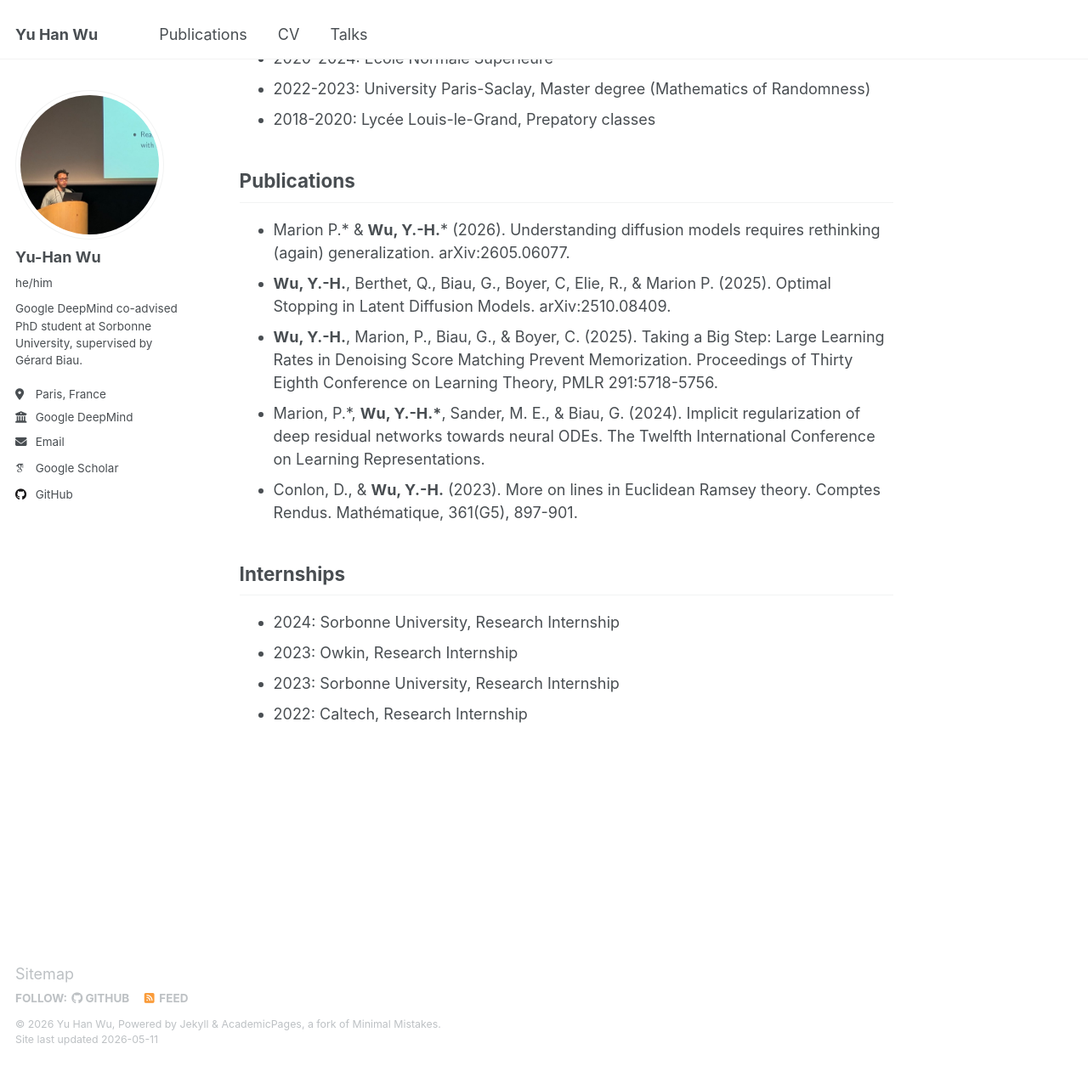
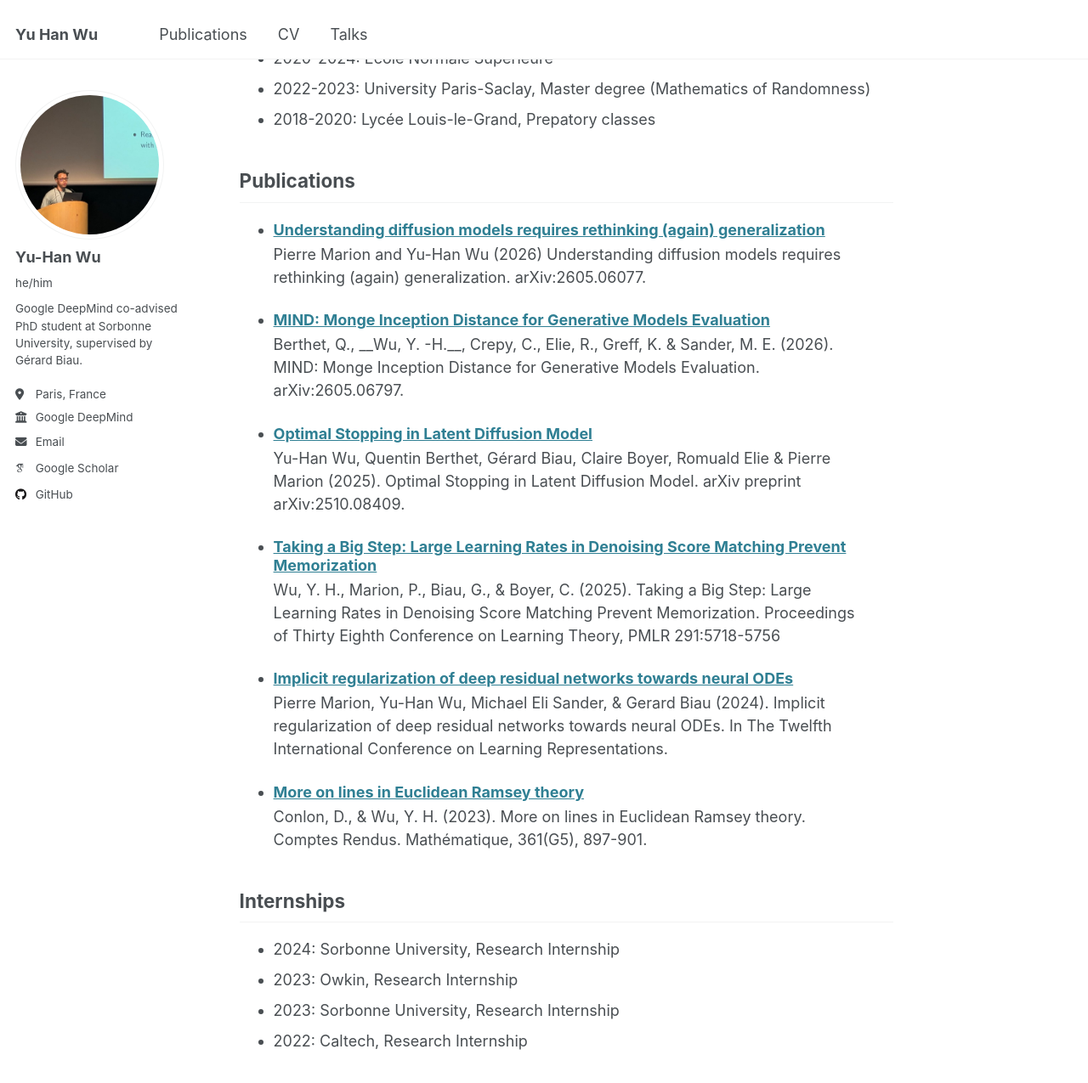
Before and after one commit to pojoowu/pojoowu.github.io, a Jekyll site: the page built from _pages/about.md, in a window 1280 px wide and 1400 px high, scrolled down 366 px. Shown: the top 1275 px of the window at 85% size. Built offline with Jekyll 4.4.1, drawn with Linux system fonts in a browser that asks for light colours; some web fonts are replaced; before the commit the page ends 1618 px from its top, so only the background shows below that; some of the changed lines change nothing that is shown.

Commit message:
Update about.md

```diff
--- a/_pages/about.md
+++ b/_pages/about.md
@@ -16,11 +16,9 @@
 * 2018-2020: Lycée Louis-le-Grand, Prepatory classes
 
 ## Publications
-* Marion P.\* & __Wu, Y.-H.__\* (2026). Understanding diffusion models requires rethinking (again) generalization. arXiv:2605.06077.
-* __Wu, Y.-H.__, Berthet, Q., Biau, G., Boyer, C, Elie, R., & Marion P. (2025). Optimal Stopping in Latent Diffusion Models. arXiv:2510.08409.
-* __Wu, Y.-H.__, Marion, P., Biau, G., & Boyer, C. (2025). Taking a Big Step: Large Learning Rates in Denoising Score Matching Prevent Memorization. Proceedings of Thirty Eighth Conference on Learning Theory, PMLR 291:5718-5756.
-* Marion, P.\*, __Wu, Y.-H.\*__, Sander, M. E., & Biau, G. (2024). Implicit regularization of deep residual networks towards neural ODEs. The Twelfth International Conference on Learning Representations.
-* Conlon, D., & __Wu, Y.-H.__ (2023). More on lines in Euclidean Ramsey theory. Comptes Rendus. Mathématique, 361(G5), 897-901.
+  <ul>{% for post in site.publications reversed %}
+    {% include archive-single-cv.html %}
+  {% endfor %}</ul>
 
 ## Internships
 * 2024: Sorbonne University, Research Internship
```
